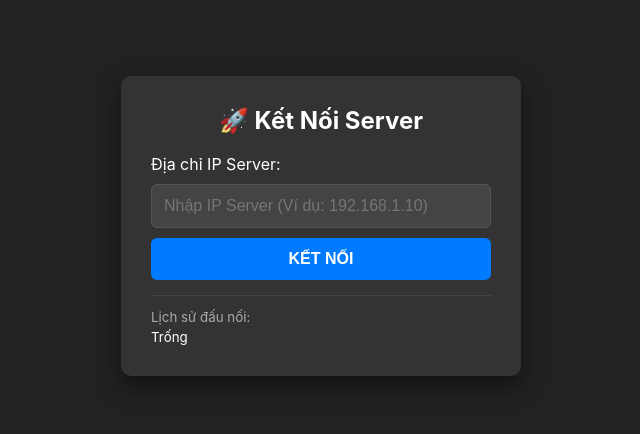
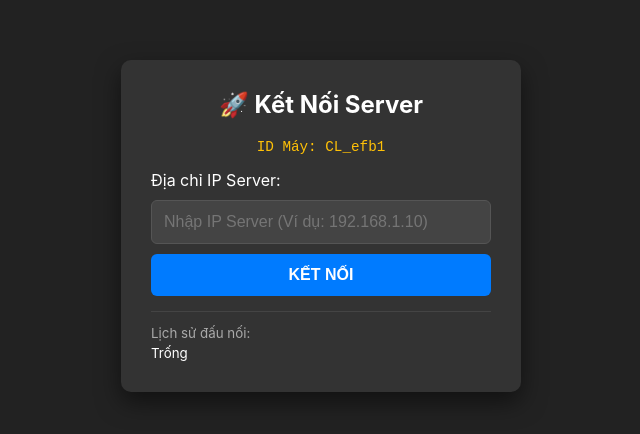
Before and after one commit to tranxuanbach7678/testt, a plain HTML site: page client/client.html in a window 1280 px wide. Shown: the part 174-608 px from the top of the page, without its empty margins (319-959 px from the left). Drawn offline with Linux system fonts and the light colour scheme.

Commit message:
Thêm ID cho client rời

```diff
--- a/client/client-core.js
+++ b/client/client-core.js
@@ -569,3 +569,6 @@ History.load();
 document.getElementById("ipInput").addEventListener("keypress", (e) => {
   if (e.key === "Enter") startConnection();
 });
+if (document.getElementById("lblDeviceId")) {
+  document.getElementById("lblDeviceId").textContent = App.DEVICE_ID;
+}
--- a/client/client.html
+++ b/client/client.html
@@ -81,6 +81,17 @@
     <div id="login-screen">
       <div class="login-box">
         <h2 style="text-align: center; margin-top: 0">🚀 Kết Nối Server</h2>
+        <div
+          style="
+            text-align: center;
+            color: #ffc107;
+            margin-bottom: 15px;
+            font-family: monospace;
+            font-size: 1.1em;
+          "
+        >
+          ID Máy: <span id="lblDeviceId">Loading...</span>
+        </div>
         <label>Địa chỉ IP Server:</label>
         <input
           type="text"
```
